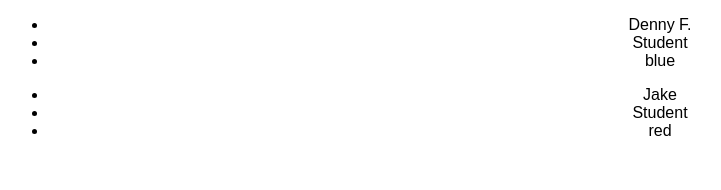
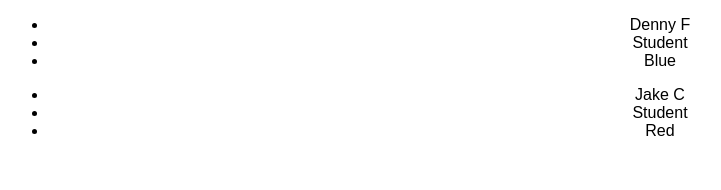
Before and after one commit to Denny29/Class-Roster, a React (Create React App) app: page / in a window 1280 px wide. Shown: the top 190 px of the page, without its empty margins (0-721 px from the left). Built offline with nearby package versions, Linux system fonts and the light colour scheme.

Commit message:
almost done

```diff
--- a/src/App.js
+++ b/src/App.js
@@ -1,30 +1,20 @@
 import "./styles.css";
 
-export default function App() {
-  function List(parm1, parm2, parm3) {
-    return (
-      <ul>
-        <li>{parm1}</li>
-        <li>{parm2}</li>
-        <li>{parm3}</li>
-      </ul>
-    );
-  }
-
+function List(parm) {
   return (
-    <div className="App">
-      {List("Denny F.", "Student", "blue")}
-      {List("Jake", "Student", "red")}
-    </div>
+    <ul>
+      <li>{parm.name}</li>
+      <li>{parm.status}</li>
+      <li>{parm.favColor}</li>
+    </ul>
   );
 }
 
-function List(parm1, parm2, parm3) {
-  return (
-    <ul>
-      <li>{parm1}</li>
-      <li>{parm2}</li>
-      <li>{parm3}</li>
-    </ul>
-  );
+export default function App() {
+  let arr = [
+    { name: "Denny F", status: "Student", favColor: "Blue" },
+    { name: "Jake C", status: "Student", favColor: "Red" }
+  ];
+
+  return <div className="App">{arr.map(List)}</div>;
 }
```
